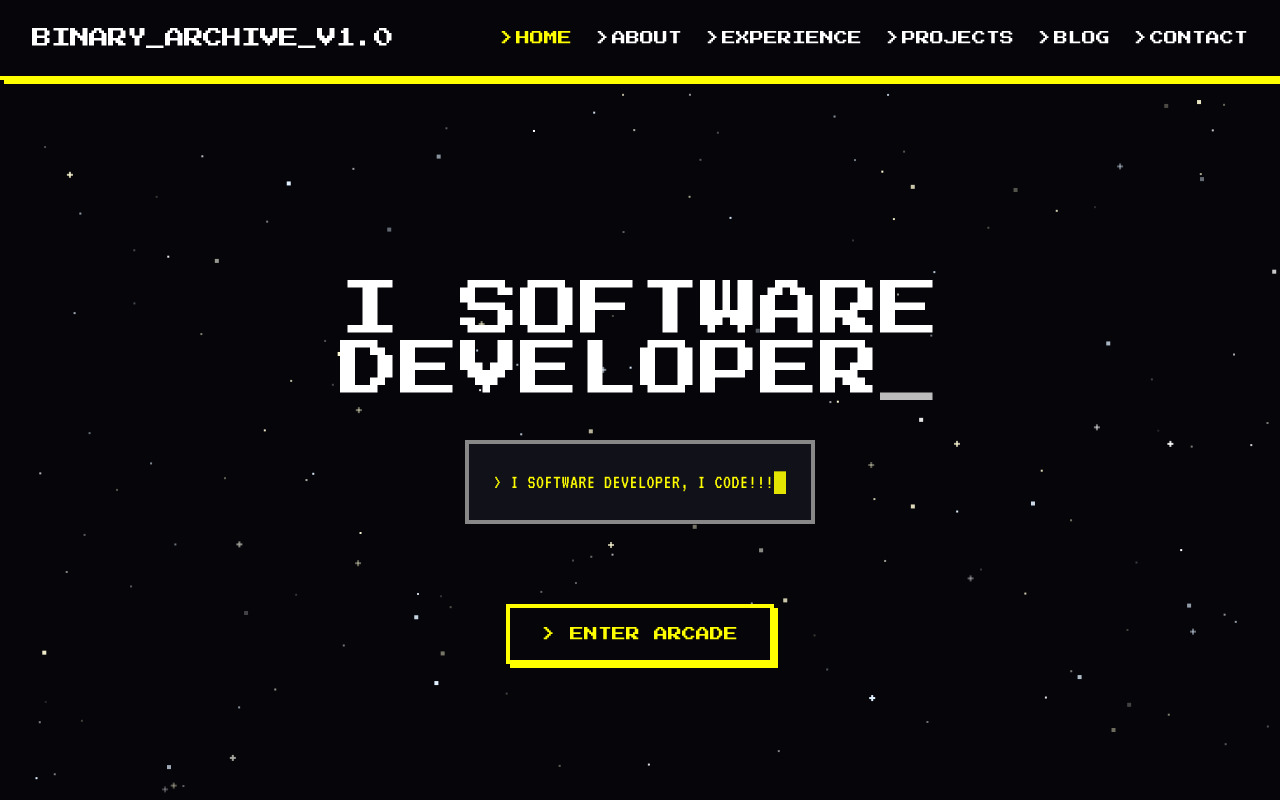
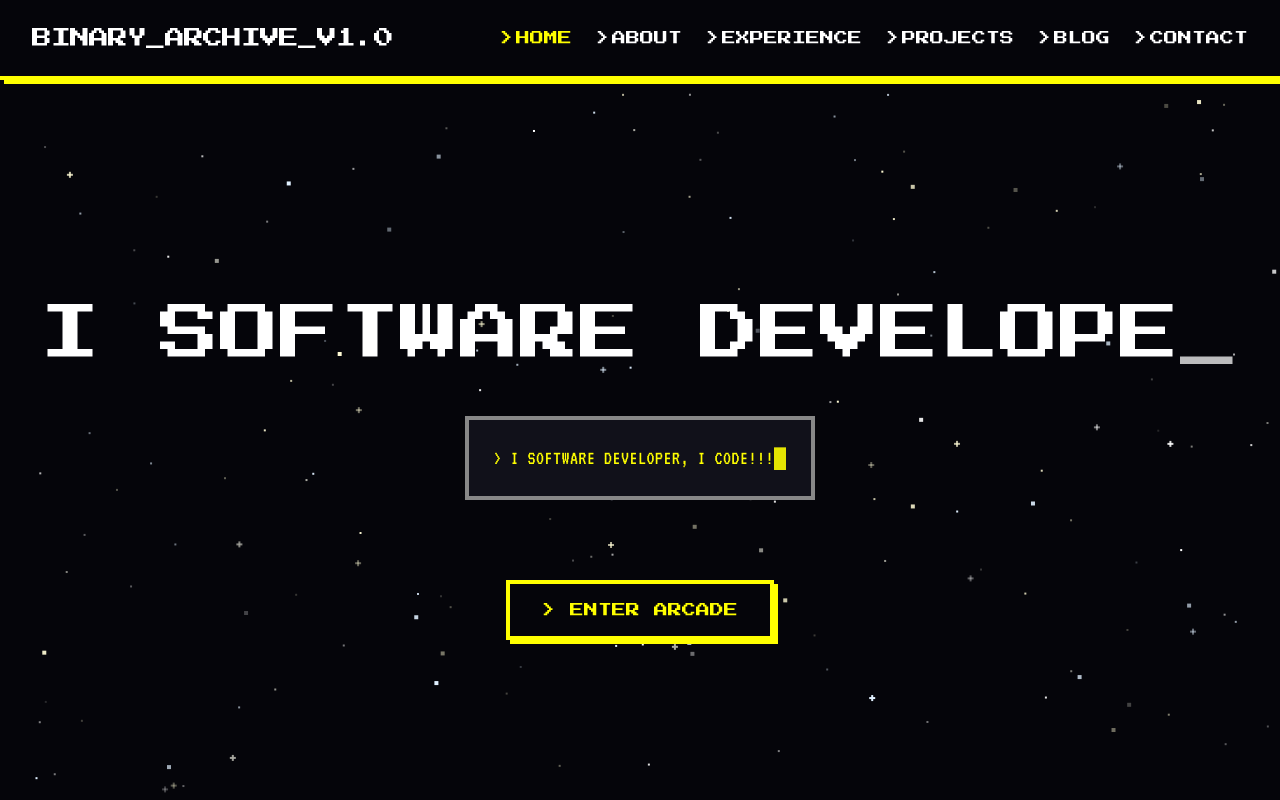
Before and after one commit to Aryan-Shrivastva/pixelfolio, a React (Vite) app: page / in a window 1280 px wide. Shown: the top 800 px of the page. Built offline with nearby package versions, Linux system fonts and the light colour scheme.

Commit message:
fix eslint set-state-in-effect warning

```diff
--- a/src/App.jsx
+++ b/src/App.jsx
@@ -92,9 +92,10 @@ const TypewriterHeading = ({ texts, delay = 150, pause = 1500 }) => {
 
     if (isDeleting) {
       if (currentText === '') {
-        setIsDeleting(false);
-        setLoopNum(loopNum + 1);
-        timeout = setTimeout(() => {}, pause / 3);
+        timeout = setTimeout(() => {
+          setIsDeleting(false);
+          setLoopNum(loopNum + 1);
+        }, pause / 3);
       } else {
         timeout = setTimeout(() => {
           setCurrentText(currentText.slice(0, -1));
```
Also changed, not shown: lint_output.txt (added).
